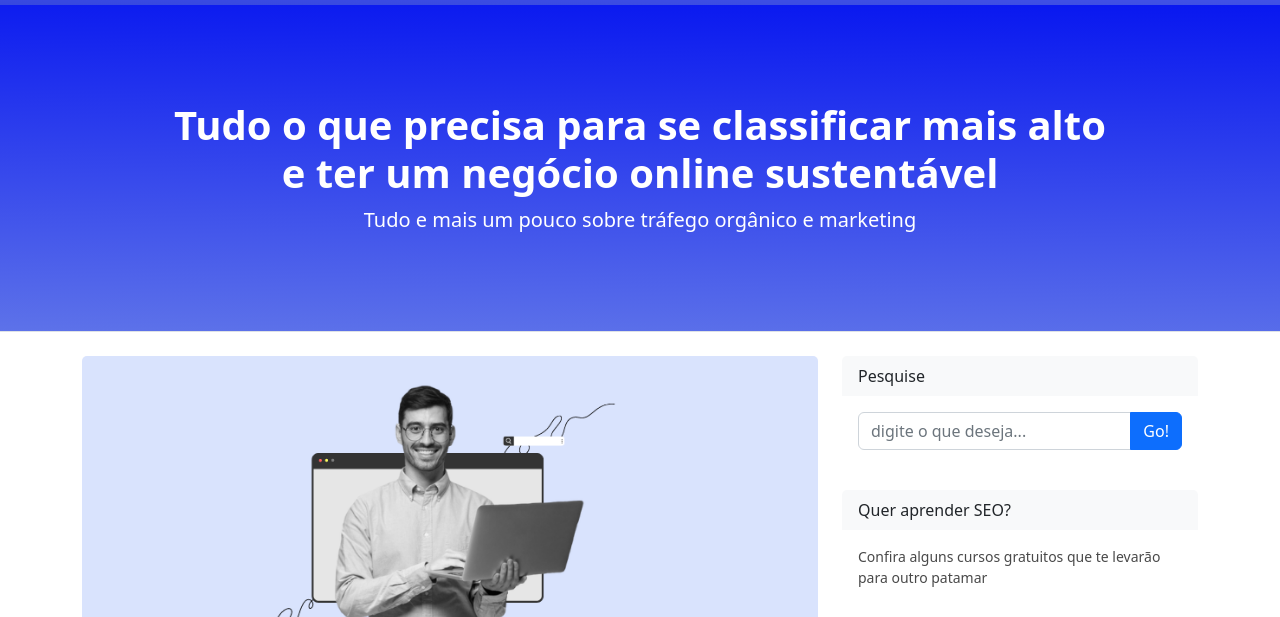
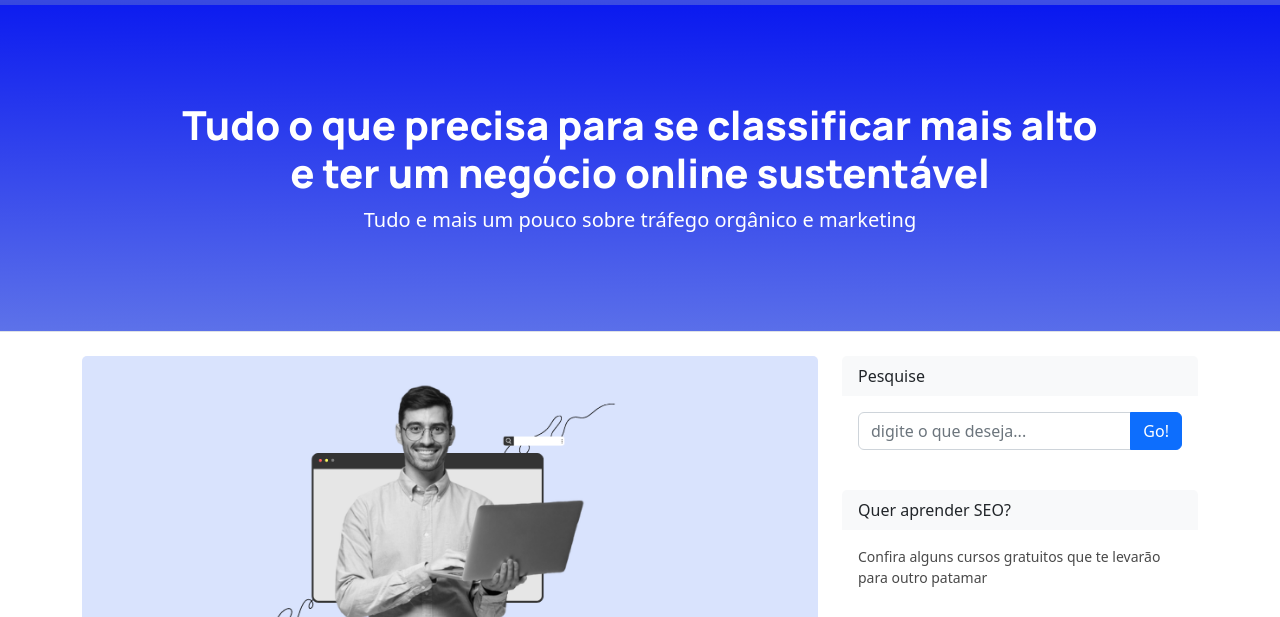
Before and after one commit to Narcipe-Viana/Meu-Blog, a plain HTML site: page index.html in a window 1280 px wide. Shown: the part 57-674 px from the top of the page. Drawn offline with nearby package versions, Linux system fonts and the light colour scheme; a script that the page names is missing.

Commit message:
Update index.html

```diff
--- a/index.html
+++ b/index.html
@@ -109,6 +109,16 @@
               ]
             }
             </script>
+    <link rel="preconnect" href="https://fonts.googleapis.com">
+<link rel="preconnect" href="https://fonts.gstatic.com" crossorigin>
+<link href="https://fonts.googleapis.com/css2?family=Inter:ital,opsz,wght@0,14..32,100..900;1,14..32,100..900&family=Manrope:wght@200..800&display=swap" rel="stylesheet">
+    <style>
+        .text-home-inicio{
+  font-family: "Manrope", serif;}
+
+        .lead mb-0{
+  font-family: "Inter", serif;}
+    </style>
 </head>
 
 <body>
@@ -132,7 +142,7 @@
     <header class="py-5 cor-de-fundo-2 border-bottom mb-4">
         <div class="container">
             <div class="text-center my-5">
-                <h1 class="text-home-inicio">Tudo o que precisa
+                <h1 class="text-home-inicio" >Tudo o que precisa
                     para se classificar mais alto
                     <br>e ter um negócio online sustentável
                 </h1>
```
